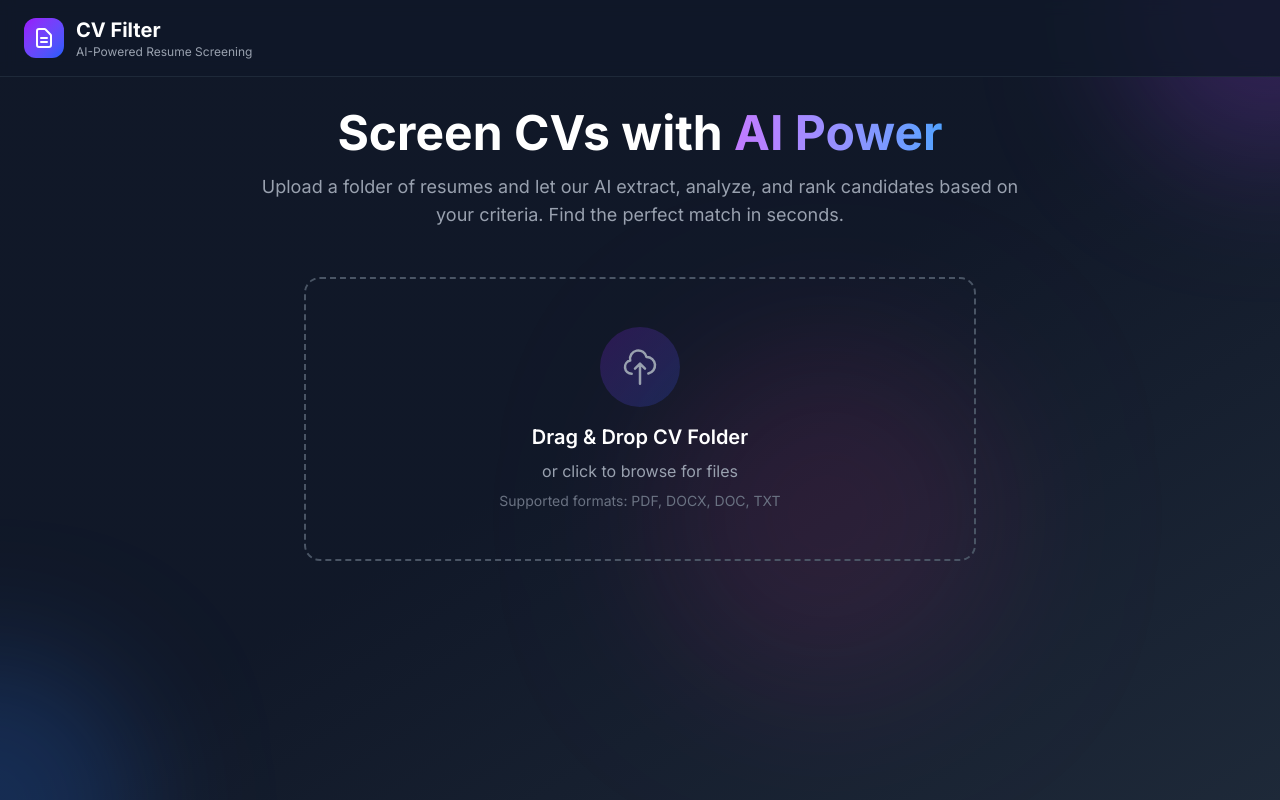
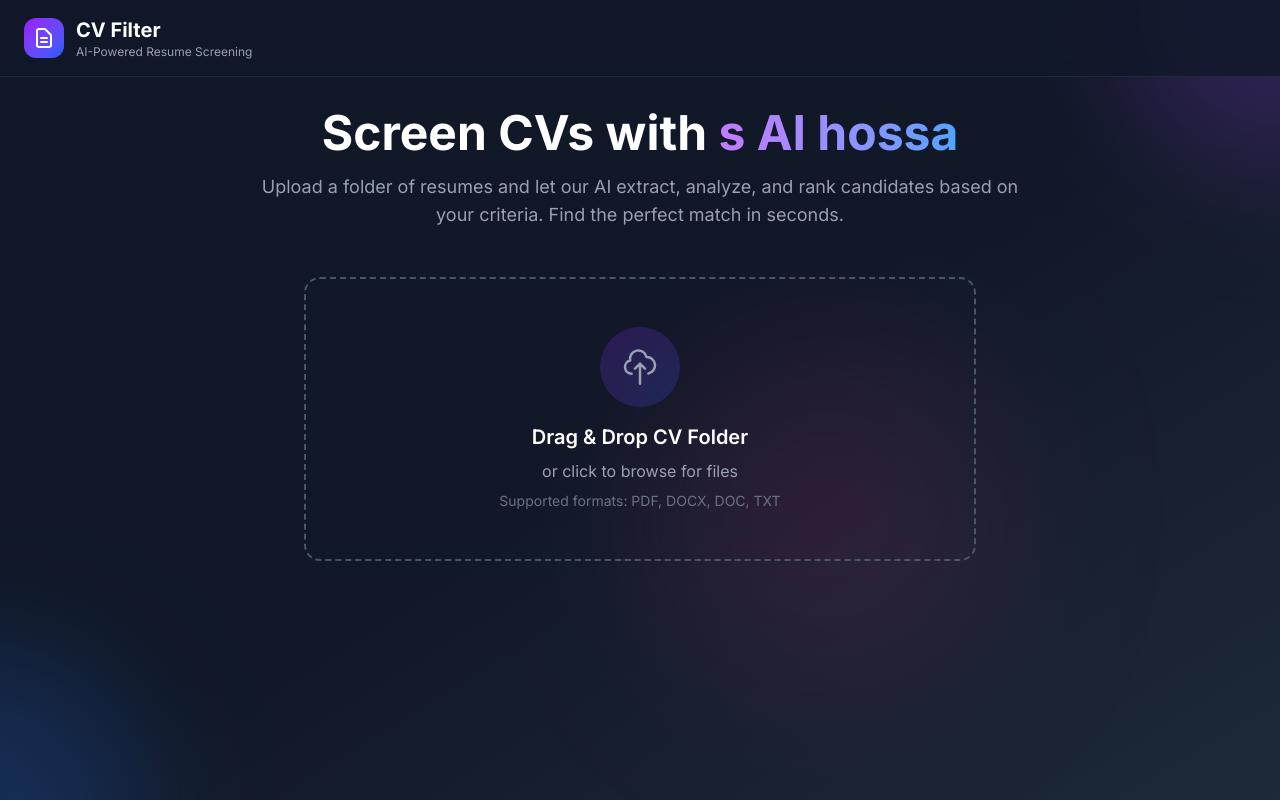
Before and after one commit to hossam206/filter-cvs, a Next.js app: page / in a window 1280 px wide. Built offline with nearby package versions, Linux system fonts and the light colour scheme.

Commit message:
fix: Correct typo in header text from "AI Power" to "s AI hossa"

```diff
--- a/src/app/page.tsx
+++ b/src/app/page.tsx
@@ -190,7 +190,7 @@ export default function Home() {
               <h2 className="text-4xl md:text-5xl font-bold text-white mb-4">
                 Screen CVs with{" "}
                 <span className="bg-gradient-to-r from-purple-400 to-blue-400 bg-clip-text text-transparent">
-                  AI Power
+                  s AI hossa
                 </span>
               </h2>
               <p className="text-lg text-gray-400 mb-8">
```
